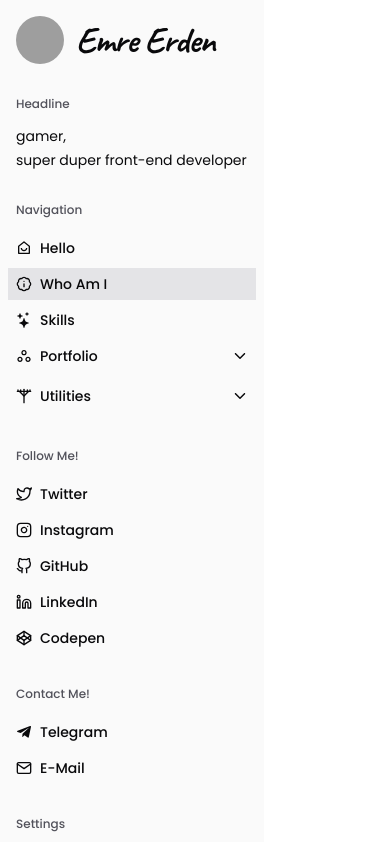
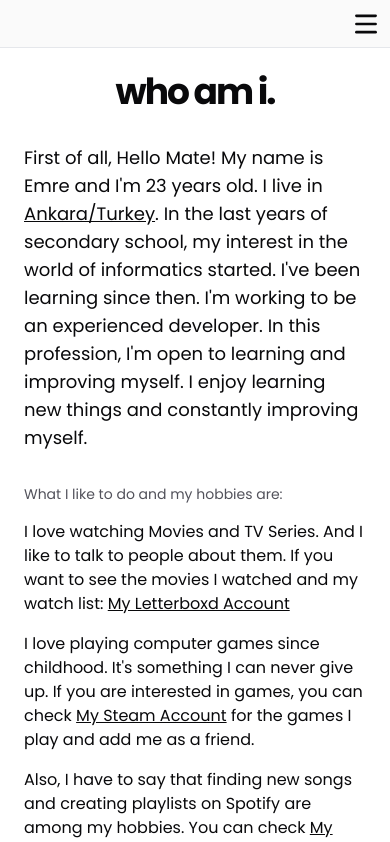
Before and after one commit to Wiazeph/NextJS-emreerden-dev, a Next.js app: page /about-me in a window 390 px wide. Shown: the top 842 px of the page. Built offline with nearby package versions, Linux system fonts and the light colour scheme; grey boxes are pictures that could not be loaded.

Commit message:
style add responsive to menu

```diff
--- a/src/assets/css/index.css
+++ b/src/assets/css/index.css
@@ -44,7 +44,7 @@
 
   /* Pages */
   .Page {
-    @apply px-6 lg:px-8 w-full h-full min-h-dvh max-h-dvh overflow-y-auto;
+    @apply mt-12 px-6 lg:px-8 w-full h-full min-h-dvh max-h-dvh overflow-y-auto;
   }
   .Page-Content {
     @apply w-full max-w-[780px] mx-auto py-6 sm:py-7 md:py-8 mdl:py-14 lg:py-18 lgx:py-22 flex flex-col gap-y-8 sm:gap-y-9 md:gap-y-10 mdl:gap-y-11 lg:gap-y-12;
@@ -66,4 +66,52 @@
     display: none;
   }
   /* no-scrollbar */
+
+  /* Hamburger Menu */
+  .Hamburger-Menu {
+    cursor: pointer;
+    -webkit-tap-highlight-color: transparent;
+    transition: transform 400ms;
+    -moz-user-select: none;
+    -webkit-user-select: none;
+    -ms-user-select: none;
+    user-select: none;
+  }
+  .Menu-Rotate.active {
+    transform: rotate(45deg);
+  }
+  .line {
+    fill: none;
+    transition: stroke-dasharray 400ms, stroke-dashoffset 400ms;
+    stroke: currentColor;
+    stroke-width: 5.5;
+    stroke-linecap: round;
+  }
+  .Ham-Menu .top {
+    stroke-dasharray: 40 160;
+  }
+  .Ham-Menu .middle {
+    stroke-dasharray: 40 142;
+    transform-origin: 50%;
+    transition: transform 400ms;
+  }
+  .Ham-Menu .bottom {
+    stroke-dasharray: 40 85;
+    transform-origin: 50%;
+    transition: transform 400ms, stroke-dashoffset 400ms;
+  }
+  .Ham-Menu.active .top {
+    stroke-dashoffset: -64px;
+  }
+  .Ham-Menu.active .middle {
+    stroke-dashoffset: 0;
+    transform: rotate(90deg);
+  }
+  .Ham-Menu.active .bottom {
+    stroke-dashoffset: -64px;
+  }
+  .Ham-Menu.active ~ .Menu {
+    transform: translateX(0);
+  }
+  /* Hamburger Menu */
 }
--- a/src/components/side-bar/index.tsx
+++ b/src/components/side-bar/index.tsx
@@ -1,4 +1,6 @@
-import React from 'react'
+'use client'
+
+import React, { useState } from 'react'
 import ProfileComponent from './profile'
 import AboutComponent from './about'
 import NavBarComponent from './nav-bar'
@@ -10,8 +12,29 @@ import SettingsComponent from './settings'
 type Props = {}
 
 const SideBarLayout = (props: Props) => {
+  const [isActive, setIsActive] = useState(false)
+  const handleOnClick = () => setIsActive(!isActive)
+  const activeClass = isActive && 'active'
+
   return (
-    <div className="Side-Bar p-4 w-66 min-w-66 h-dvh flex flex-col gap-y-8 bg-zinc-50 overflow-y-auto no-scrollbar">
+    <div className="z-40 absolute top-0 left-0 mdl:hidden h-12 w-full bg-zinc-50 border-b">
+      <svg
+        className={`Hamburger-Menu Menu-Rotate Ham-Menu ${activeClass} w-12 h-12 block ml-auto mdl:hidden`}
+        viewBox="0 0 100 100"
+        onClick={handleOnClick}
+      >
+        <path
+          className="line top"
+          d="m 30,33 h 40 c 3.722839,0 7.5,3.126468 7.5,8.578427 0,5.451959 -2.727029,8.421573 -7.5,8.421573 h -20"
+        />
+        <path className="line middle" d="m 30,50 h 40" />
+        <path
+          className="line bottom"
+          d="m 70,67 h -40 c 0,0 -7.5,-0.802118 -7.5,-8.365747 0,-7.563629 7.5,-8.634253 7.5,-8.634253 h 20"
+        />
+      </svg>
+
+      <div className="Side-Bar Menu z-50 absolute top-12 mdl:static -translate-x-full mdl:translate-x-0 h-[calc(100dvh-48px)] mdl:h-dvh border-r mdl:border-none transition-transform duration-300 ease-in-out p-4 w-66 min-w-66 flex flex-col gap-y-8 bg-zinc-50 overflow-y-auto no-scrollbar">
         <ProfileComponent />
 
         <AboutComponent />
@@ -32,6 +55,7 @@ const SideBarLayout = (props: Props) => {
 
         <SettingsComponent />
       </div>
+    </div>
   )
 }
 
```
Lines whose indentation alone changed are shown as unchanged.
